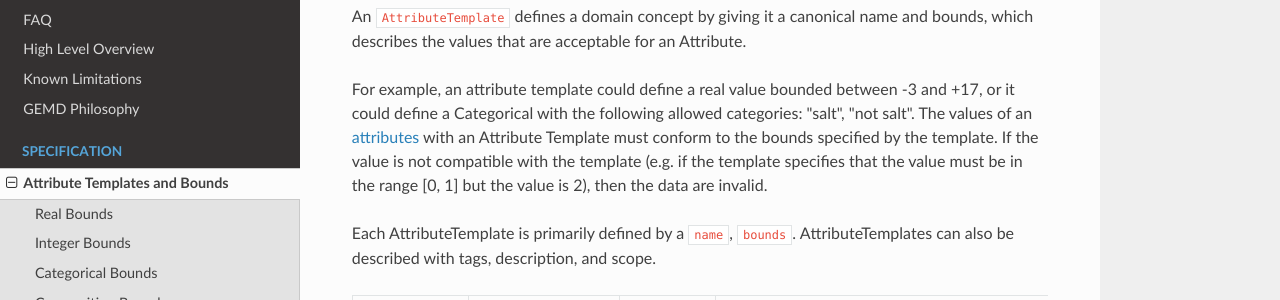
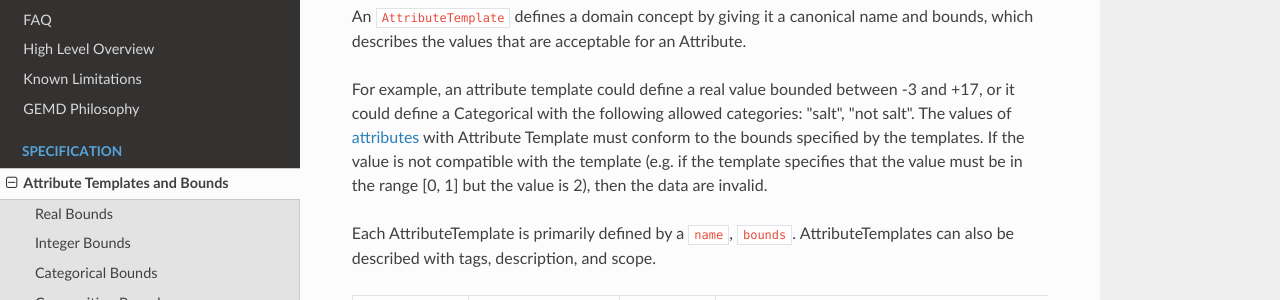
Before and after one commit to CitrineInformatics/gemd-docs, an MkDocs documentation site: the page built from docs/specification/attribute-templates.md, in a window 1280 px wide and 900 px high. Shown: the part 155-455 px from the top of the window. Built offline with MkDocs 1.6.1, drawn with Linux system fonts in a browser that asks for light colours; nearby versions of some CDN libraries.

Commit message:
Update attribute-templates.md
Alternatively, we could drop the S from the "attributes" link to resolve the singular-plural disagreement

```diff
--- a/docs/specification/attribute-templates.md
+++ b/docs/specification/attribute-templates.md
@@ -5,8 +5,8 @@ An `AttributeTemplate` defines a domain concept by giving it a canonical name an
 For example, an attribute template could define a real value bounded
 between -3 and +17, or it could define a Categorical with the following
 allowed categories: "salt", "not salt".
-The values of an [attributes](../attributes)
-with an Attribute Template must conform to the bounds specified by the template.
+The values of [attributes](../attributes)
+with Attribute Template must conform to the bounds specified by the templates.
 If the value is not compatible with the template (e.g. if the template specifies that
 the value must be in the range [0, 1] but the value is 2), then the data are invalid.
 
```
